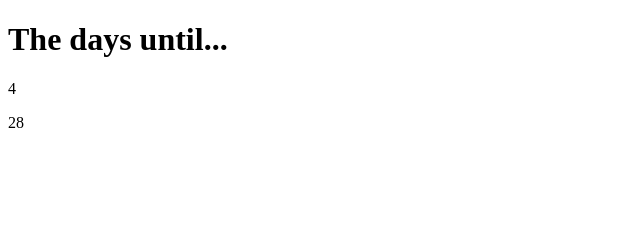
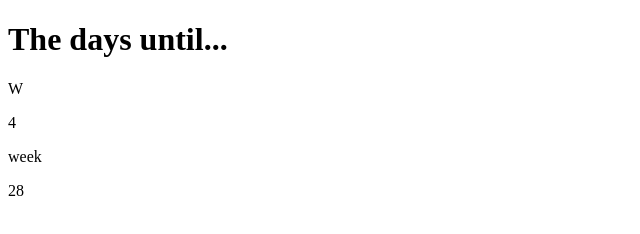
Before and after one commit to DoubleNemesis/date-until, a plain HTML site: page index.html in a window 1280 px wide. Shown: the full height of the page, 0-640 px from the left. Drawn offline with Linux system fonts and the light colour scheme.

Commit message:
added spans

```diff
--- a/index.html
+++ b/index.html
@@ -10,8 +10,8 @@
 
 <body>
     <h1>The days until...</h1>
-    <p id="ws"></p>
-    <p id="stage1"></p>
+    <span>W</span><p id="ws"></p>
+    <span>week</span><p id="stage1"></p>
 
 
     <script>
```
